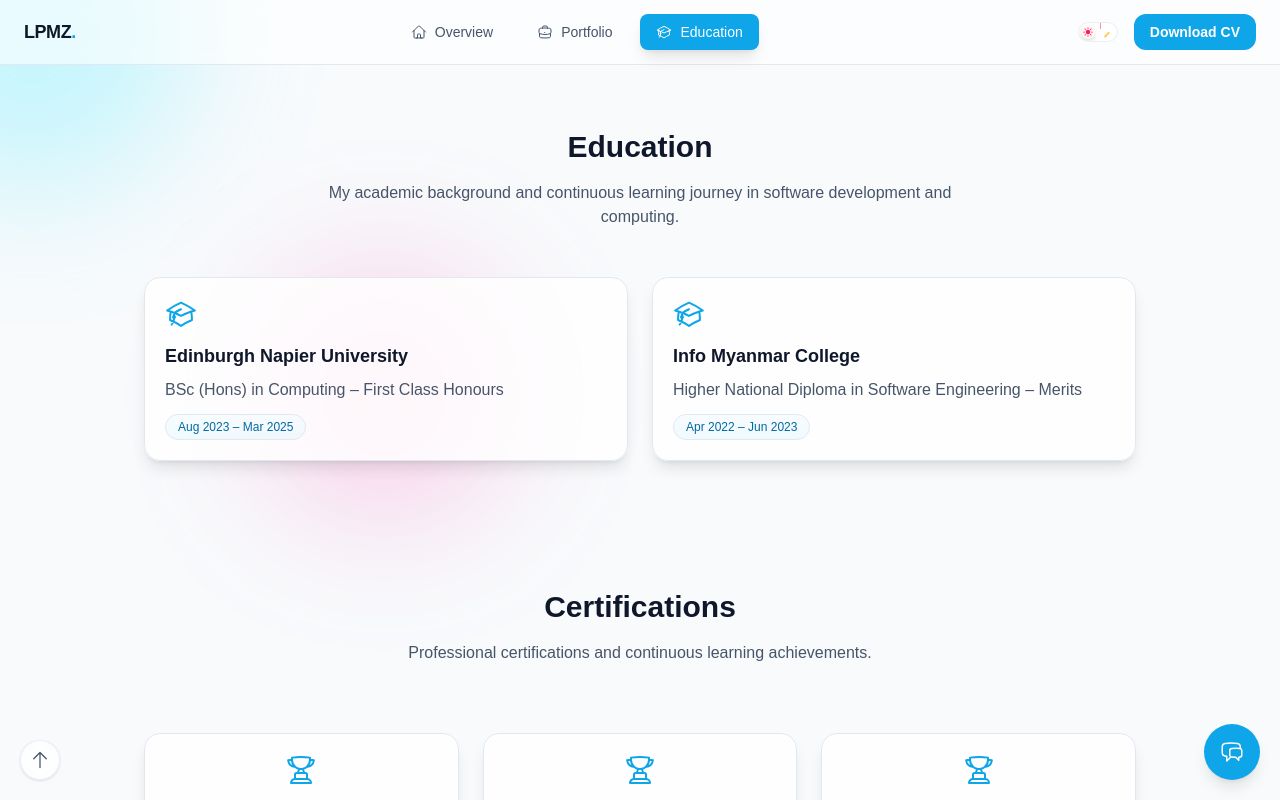
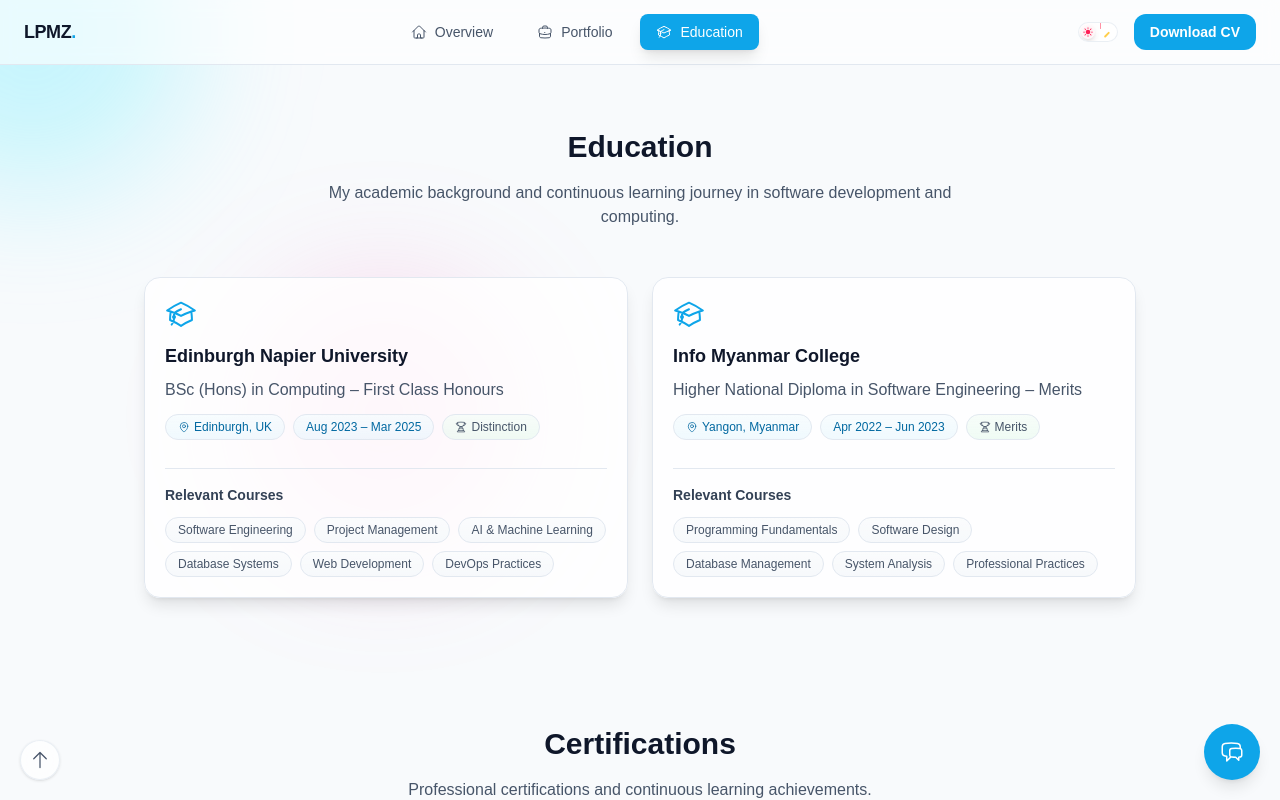
Before and after one commit to linphone2000/lpmz-portfolio-v2, a Next.js app: page / in a window 1280 px wide. Both pictures are taken after a click on the tab "Education". Shown: the top 800 px of the page. Built offline with nearby package versions, Linux system fonts and the light colour scheme.

Commit message:
Enhance Education component with location, GPA, and relevant courses; update package-lock.json for new SWC versions

```diff
--- a/src/components/Education/education.tsx
+++ b/src/components/Education/education.tsx
@@ -5,7 +5,7 @@
 import { Card } from '../Common/Card';
 import { Badge } from '../Common/Badge';
 import { useInView } from '../../hooks/useInView';
-import { AcademicCapIcon } from '@heroicons/react/24/outline';
+import { AcademicCapIcon, MapPinIcon, TrophyIcon } from '@heroicons/react/24/outline';
 
 export const Education: React.FC = () => {
   // Use custom in-view hook for animations
@@ -40,7 +40,7 @@
               key={index}
               className={`transition-all duration-500 ease-out animation-delay-${index * 100}`}
             >
-              <Card className="h-full">
+              <Card className="h-full flex flex-col">
                 <div className="text-2xl mb-3 text-primary-500">
                   <AcademicCapIcon className="w-8 h-8" />
                 </div>
@@ -50,9 +50,42 @@
                 <p className="text-neutral-600 dark:text-neutral-300 mb-3">
                   {edu.credential}
                 </p>
-                <Badge className="bg-primary-500/10 text-primary-700 dark:text-primary-300">
-                  {edu.period}
-                </Badge>
+
+                {/* Location and Period */}
+                <div className="flex flex-wrap gap-2 mb-3">
+                  <Badge className="bg-primary-500/10 text-primary-700 dark:text-primary-300 flex items-center gap-1">
+                    <MapPinIcon className="w-3 h-3" />
+                    {edu.location}
+                  </Badge>
+                  <Badge className="bg-primary-500/10 text-primary-700 dark:text-primary-300">
+                    {edu.period}
+                  </Badge>
+                  {edu.gpa && (
+                    <Badge className="bg-green-500/10 text-green-700 dark:text-green-300 flex items-center gap-1">
+                      <TrophyIcon className="w-3 h-3" />
+                      {edu.gpa}
+                    </Badge>
+                  )}
+                </div>
+
+                {/* Relevant Courses */}
+                {edu.relevantCourses && edu.relevantCourses.length > 0 && (
+                  <div className="mt-4 pt-4 border-t border-neutral-200 dark:border-neutral-700">
+                    <p className="text-sm font-semibold text-neutral-700 dark:text-neutral-300 mb-3">
+                      Relevant Courses
+                    </p>
+                    <div className="flex flex-wrap gap-2">
+                      {edu.relevantCourses.map((course, courseIndex) => (
+                        <Badge
+                          key={courseIndex}
+                          className="text-xs bg-neutral-100 dark:bg-neutral-800 hover:bg-primary-100 dark:hover:bg-primary-900/30 transition-colors border-neutral-200 dark:border-neutral-700"
+                        >
+                          {course}
+                        </Badge>
+                      ))}
+                    </div>
+                  </div>
+                )}
               </Card>
             </div>
           ))}
```
Also changed, not shown: 1 other file (tests, documents, lock files or other folders).
